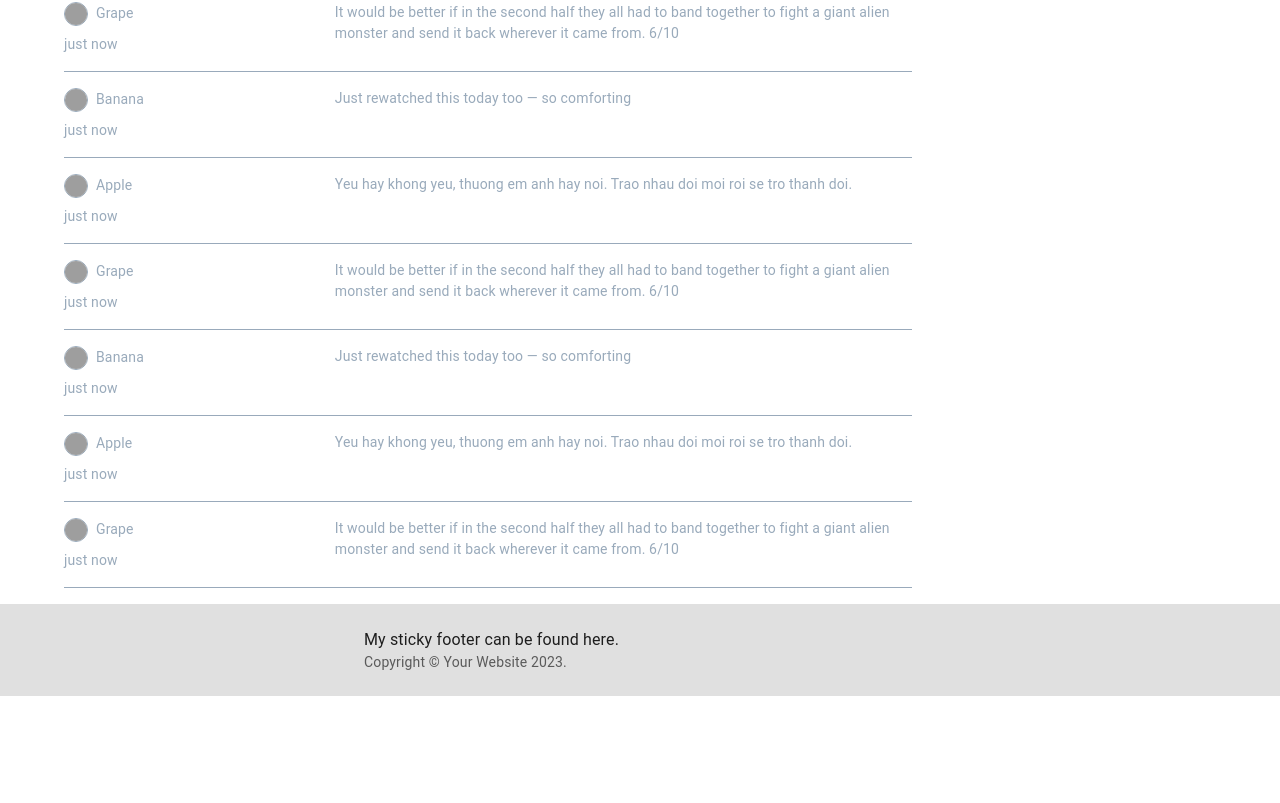
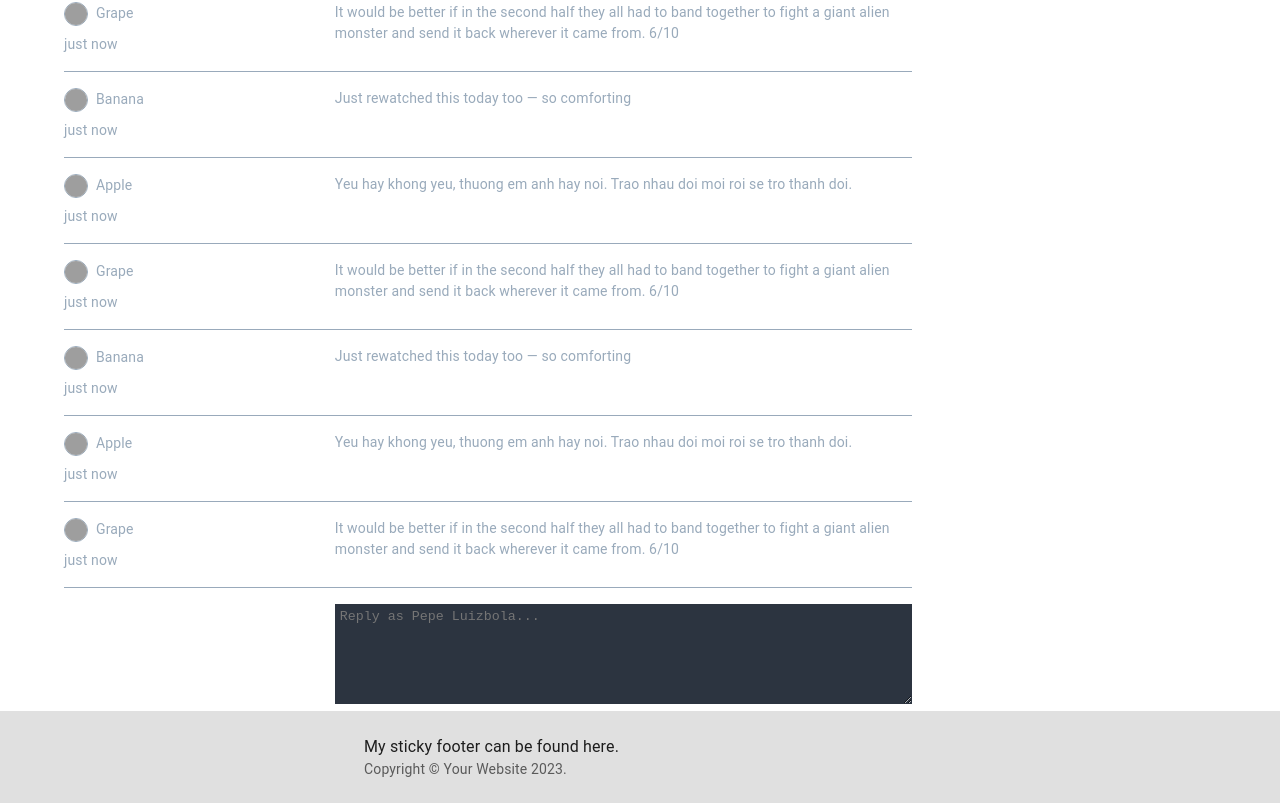
Before and after one commit to hiepbanguyen/film-journal, a React (Vite) app: page /review-detail in a window 1280 px wide. Shown: the part 1685-2488 px from the top of the page. Before the commit the page ends 2381 px from the top, so only its background shows below. Built offline with nearby package versions, Linux system fonts and the light colour scheme; grey boxes are pictures that could not be loaded.

Commit message:
add input comment

```diff
--- a/src/components/review-detail/index.jsx
+++ b/src/components/review-detail/index.jsx
@@ -1,5 +1,5 @@
 import Container from "@mui/system/Container";
-import { Box, Button, Grid, CardMedia } from "@mui/material";
+import { Box, Grid } from "@mui/material";
 import ReviewDetailMainSection from "./review-detail-main-section";
 import ReviewDetailAside from "./review-detail-aside";
 
@@ -191,7 +191,7 @@ export default function ReviewDetail() {
             {/* Main-top */}
             <ReviewDetailMainSection reviewDetail={reviewDetail} listLikedReview={listLikedReview}></ReviewDetailMainSection>
             {/* List Cmt */}
-            <ReviewDetailListComment listComment={listComment}></ReviewDetailListComment>
+            <ReviewDetailListComment listComment={listComment} reviewDetail={reviewDetail}></ReviewDetailListComment>
           </Grid>
           {/* Aside */}
           <Grid item xs={12} md={3}>
--- a/src/components/review-detail/review-detail-list-comment.jsx
+++ b/src/components/review-detail/review-detail-list-comment.jsx
@@ -1,6 +1,7 @@
 import { Box, Button, Grid } from "@mui/material";
 
 export default function ReviewDetailListComment(props) {
+  let listComment = props.listComment;
   return (
     <Box sx={{ flexGrow: 1 }}>
       <Box
@@ -12,7 +13,7 @@ export default function ReviewDetailListComment(props) {
       >
         <Grid container spacing={4} columns={13}>
           <Grid item xs={5} md={4}>
-            {props.listComment.total} Comments
+            {listComment.total} Comments
           </Grid>
           <Grid item xs={8} md={9}>
             Newest 20 - Show preious
@@ -20,9 +21,31 @@ export default function ReviewDetailListComment(props) {
         </Grid>
       </Box>
       <Box>
-        {props.listComment.list.map((comment, idx) => (
+        {listComment.list.map((comment, idx) => (
           <Comment comment={comment} key={comment.id}></Comment>
         ))}
+      </Box>
+      <Box>
+        <Grid container spacing={4} columns={13}>
+          <Grid item xs={13} md={4}></Grid>
+          <Grid item xs={13} md={9}>
+            <Box
+              component="textarea"
+              placeholder={'Reply as ' + props.reviewDetail.userName + '...'}
+              sx={{
+                height: "100px",
+                maxHeight: "100px",
+                width: "100%",
+                backgroundColor: "#2c3440",
+                border: "none",
+                padding: '5px',
+                ":focus": {
+                  backgroundColor: "#fff",
+                },
+              }}
+            ></Box>
+          </Grid>
+        </Grid>
       </Box>
     </Box>
   );
```
Lines whose indentation alone changed are shown as unchanged.
